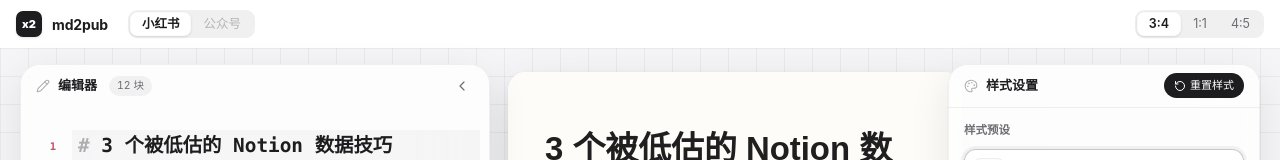
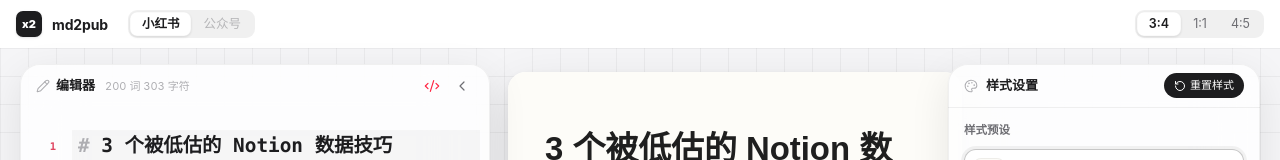
Before and after one commit to IvoryGate/md2pub, a React (Vite) app: page / in a window 1280 px wide. Shown: the top 160 px of the page. Built offline with nearby package versions, Linux system fonts and the light colour scheme; what @vscode/markdown-it-katex would draw is missing.

Commit message:
编辑器头部：Obsidian 式词/字符统计 + 行内渲染开关（CodeXml 图标）

```diff
--- a/src/app/Editor.tsx
+++ b/src/app/Editor.tsx
@@ -1,11 +1,10 @@
 import { useCallback, useEffect, useMemo, useRef, useState } from 'react'
-import { Pencil, ChevronLeft } from 'lucide-react'
+import { Pencil, ChevronLeft, CodeXml } from 'lucide-react'
 import CodeMirror from '@uiw/react-codemirror'
 import { EditorView, type ViewUpdate } from '@codemirror/view'
 import { markdown as markdownLang } from '@codemirror/lang-markdown'
 import { HighlightStyle, syntaxHighlighting } from '@codemirror/language'
 import { tags } from '@lezer/highlight'
-import { parseDocument } from '../core/document/parse'
 import { inlineMathPreview } from './cm/inlineMath'
 import { codeBlockStyler, fencedLines, FENCE_HEAD_PAD } from './cm/codeBlock'
 import { bindSyncScroll, type ScrollBus } from './scrollSync'
@@ -50,6 +49,16 @@ interface LineNum {
   /** 条带高（=首视觉行高；整块行即块高） */
   h: number
   active: boolean
+}
+
+/** Obsidian 式字数统计：CJK 字符逐个计词 + 拉丁词按空白分词；字符数不含空白 */
+function countWordsAndChars(md: string) {
+  // 剥离 front-matter（统计正文才有意义）
+  const body = md.replace(/^---\r?\n[\s\S]*?\r?\n---\r?\n?/, '')
+  const cjk = body.match(/[\u3400-\u9fff\uf900-\ufaff]/g)?.length ?? 0
+  const latin = body.match(/[A-Za-z0-9][A-Za-z0-9'’_\-]*/g)?.length ?? 0
+  const chars = body.replace(/\s/g, '').length
+  return { words: cjk + latin, chars }
 }
 
 const cmTheme = EditorView.theme({
@@ -154,7 +163,10 @@ export const EditorPanel = ({
 }) => {
   const markdown = useStore((s) => s.markdown)
   const setMarkdown = useStore((s) => s.setMarkdown)
-  const doc = useMemo(() => parseDocument(markdown), [markdown])
+  const inlinePreview = useStore((s) => s.inlinePreview)
+  const toggleInlinePreview = useStore((s) => s.toggleInlinePreview)
+  const stats = useMemo(() => countWordsAndChars(markdown), [markdown])
+  const fmt = (n: number) => n.toLocaleString('en-US')
 
   const holderRef = useRef<HTMLDivElement | null>(null)
   const viewRef = useRef<EditorView | null>(null)
@@ -165,22 +177,33 @@ export const EditorPanel = ({
       markdownLang(),
       EditorView.lineWrapping,
       syntaxHighlighting(mdHighlight),
-      inlineMathPreview,
+      ...(inlinePreview ? [inlineMathPreview] : []),
       codeBlockStyler,
       cmTheme,
     ],
-    [],
+    [inlinePreview],
   )
 
   return (
     <div className="glass absolute bottom-5 left-5 top-4 z-10 flex w-[470px] flex-col rounded-[20px]">
-      <div className="flex h-11 shrink-0 items-center gap-2 px-4">
+      <div className="flex h-11 shrink-0 items-center gap-1.5 px-4">
         <Pencil className="h-3.5 w-3.5 text-ink-faint" strokeWidth={1.8} />
         <span className="text-[13px] font-semibold">编辑器</span>
-        <span className="ml-1 rounded-full bg-black/5 px-2 py-0.5 text-[10.5px] tabular-nums text-ink-soft">
-          {doc.blocks.length} 块
+        {/* Obsidian 式字数统计：纯文本、无胶囊底 */}
+        <span className="ml-1 truncate text-[11px] tabular-nums text-ink-faint">
+          {fmt(stats.words)} 词 {fmt(stats.chars)} 字符
         </span>
         <div className="flex-1" />
+        <button
+          className={
+            'flex h-6 w-6 items-center justify-center rounded-full transition-colors hover:bg-black/5 ' +
+            (inlinePreview ? 'text-[#ff2442]' : 'text-ink-faint')
+          }
+          onClick={toggleInlinePreview}
+          title={inlinePreview ? '行内公式渲染：开' : '行内公式渲染：关'}
+        >
+          <CodeXml className="h-4 w-4" strokeWidth={1.8} />
+        </button>
         <button
           className="flex h-6 w-6 items-center justify-center rounded-full text-ink-soft transition-colors hover:bg-black/5 hover:text-ink"
           onClick={onCollapse}
--- a/src/store.ts
+++ b/src/store.ts
@@ -44,6 +44,9 @@ export const useStore = create<{
   setSize: (s: '3:4' | '1:1' | '4:5') => void
   watermark: string
   setWatermark: (s: string) => void
+  /** 编辑器：行内公式/预览类 widget 总开关（关闭 = 纯文本源码态） */
+  inlinePreview: boolean
+  toggleInlinePreview: () => void
   /** UI 面板的排版参数微调（叠加在所选主题之上） */
   overrides: XhsOverrides
   patchPadding: (p: Partial<XhsPadding>) => void
@@ -60,6 +63,8 @@ export const useStore = create<{
       setSize: (size) => set({ size }),
       watermark: '@md2pub',
       setWatermark: (watermark) => set({ watermark }),
+      inlinePreview: true,
+      toggleInlinePreview: () => set((s) => ({ inlinePreview: !s.inlinePreview })),
       overrides: EMPTY_OVERRIDES,
       patchPadding: (padding) =>
         set((s) => ({ overrides: { ...s.overrides, padding: { ...s.overrides.padding, ...padding } } })),
```
